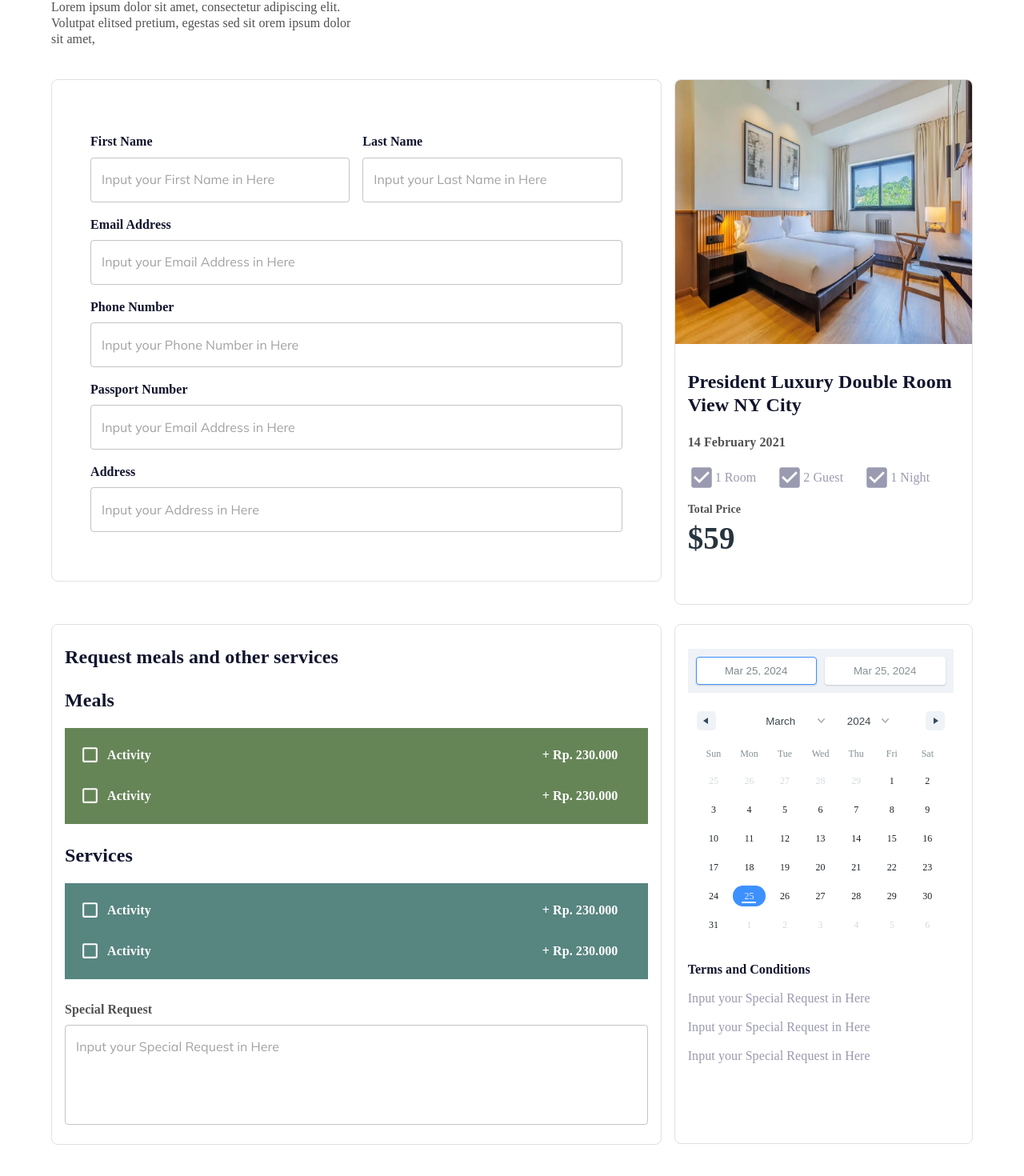
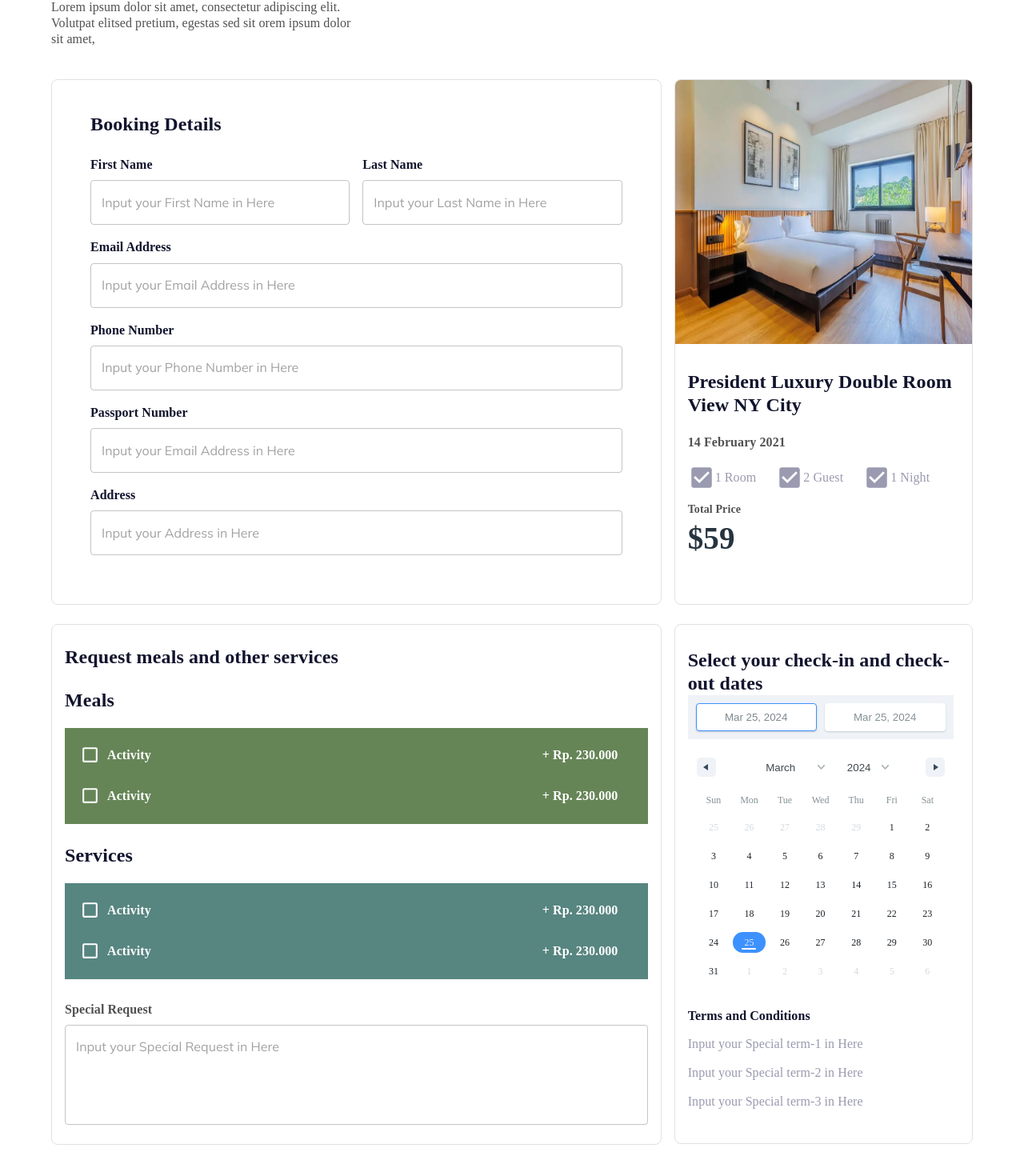
Before and after one commit to Software-Lifecycle-Consultants/slc-open-hms, a Next.js app: page /checkout in a window 1280 px wide. Shown: the part 234-1704 px from the top of the page at 80% size. Built offline with nearby package versions, Linux system fonts and the light colour scheme.

Commit message:
Modify component in checkout page as data varify through data files

```diff
--- a/components/checkout/BillingDetails.tsx
+++ b/components/checkout/BillingDetails.tsx
@@ -6,7 +6,7 @@ import {
   CardContent,
 } from "@mui/material";
 import React from 'react'
-import { billingDetailsFormTitle } from "@/data/checkoutPage";
+import { billingDetailsForm } from "@/data/checkoutPage";
 import { lora, mulish } from "../../app/fonts";
 
 /**
@@ -70,7 +70,7 @@ const BillingDetails = () => {
                     marginTop: "10px",
                   }}
                 >
-                  {billingDetailsFormTitle}
+                  {billingDetailsForm.billingDetailsFormTitle}
                 </Typography>
               </Grid>
               {/* First Name */}
@@ -80,7 +80,7 @@ const BillingDetails = () => {
                   className={mulish.className}
                   style={formLabelStyles}
                 >
-                  First Name
+                  {billingDetailsForm.firstNameLbl}
                 </Typography>
                 <TextField
                   id="outlined-basic"
@@ -97,7 +97,7 @@ const BillingDetails = () => {
                   className={mulish.className}
                   style={formLabelStyles}
                 >
-                  Last Name
+                  {billingDetailsForm.lastNameLbl}
                 </Typography>
                 <TextField
                   id="outlined-basic"
@@ -114,7 +114,7 @@ const BillingDetails = () => {
                   className={mulish.className}
                   style={formLabelStyles}
                 >
-                  Email Address
+                  {billingDetailsForm.emailLbl}
                 </Typography>
                 <TextField
                   id="outlined-basic"
@@ -131,7 +131,7 @@ const BillingDetails = () => {
                   className={mulish.className}
                   style={formLabelStyles}
                 >
-                  Phone Number
+                  {billingDetailsForm.telephoneLbl}
                 </Typography>
                 <TextField
                   id="outlined-basic"
@@ -148,7 +148,7 @@ const BillingDetails = () => {
                   className={mulish.className}
                   style={formLabelStyles}
                 >
-                  Passport Number
+                  {billingDetailsForm.passportLbl}
                 </Typography>
                 <TextField
                   id="outlined-basic"
@@ -165,7 +165,7 @@ const BillingDetails = () => {
                   className={mulish.className}
                   style={formLabelStyles}
                 >
-                  Address
+                  {billingDetailsForm.addressLbl}
                 </Typography>
                 <TextField
                   id="outlined-basic"
--- a/components/checkout/Calender.tsx
+++ b/components/checkout/Calender.tsx
@@ -4,7 +4,7 @@ import { Box, Typography, Card, CardContent } from "@mui/material";
 import { DateRange,Range} from "react-date-range";
 import "react-date-range/dist/styles.css"; // Import the styles
 import "react-date-range/dist/theme/default.css";
-import { calenderTitle } from "@/data/checkoutPage";
+import { calenderData } from "@/data/checkoutPage";
 import { lora, mulish } from "../../app/fonts";
 
 const Calender = () => {
@@ -44,7 +44,7 @@ const Calender = () => {
               marginTop: "14px",
             }}
           >
-            {calenderTitle}
+            {calenderData.calenderTitle}
           </Typography>
           <Box sx={{ backgroundColor: "" }}>
             {/* Calendar component */}
@@ -69,7 +69,7 @@ const Calender = () => {
               marginTop: "8px",
             }}
           >
-            Terms and Conditions
+            {calenderData.termTitle}
           </Typography>
           {/* Special Request */}
           <Typography
@@ -85,7 +85,7 @@ const Calender = () => {
               marginTop: "16px",
             }}
           >
-            Input your Special Request in Here
+           {calenderData.term1}
           </Typography>
           <Typography
             variant="body1"
@@ -100,7 +100,7 @@ const Calender = () => {
               marginTop: "16px",
             }}
           >
-            Input your Special Request in Here
+            {calenderData.term2}
           </Typography>
           <Typography
             variant="body1"
@@ -115,7 +115,7 @@ const Calender = () => {
               marginTop: "16px",
             }}
           >
-            Input your Special Request in Here
+            {calenderData.term3}
           </Typography>
         </CardContent>
       </Card>
--- a/components/checkout/CheckList.tsx
+++ b/components/checkout/CheckList.tsx
@@ -5,6 +5,7 @@ import ListItem from "@mui/material/ListItem";
 import Checkbox from "@mui/material/Checkbox";
 import { Box, Typography } from "@mui/material";
 import { mulish } from "../../app/fonts";
+import { checkListText } from "@/data/checkoutPage";
 
 const CheckList = () => {
   /* Functional component for the checklist */
@@ -60,7 +61,7 @@ const CheckList = () => {
                   marginTop: "12px",
                 }}
               >
-                Activity
+                {checkListText.activityTitle}
               </Typography>
               {/* Price label */}
               <Typography
@@ -77,7 +78,7 @@ const CheckList = () => {
                   marginLeft: { xs: "32%", sm: "66%", md: "62%", lg: "69%" },
                 }}
               >
-                + Rp. 230.000
+                {checkListText.activityPrice}
               </Typography>
             </Box>
           </ListItem>
--- a/components/checkout/ExtraFacilitation.tsx
+++ b/components/checkout/ExtraFacilitation.tsx
@@ -100,7 +100,7 @@ const ExtraFacilitation = () => {
               marginTop: "28px",
             }}
           >
-            Special Request
+            {extraFacilitationSection.requestText}
           </Typography>
           {/* TextField for Special Request */}
           <TextField
```
